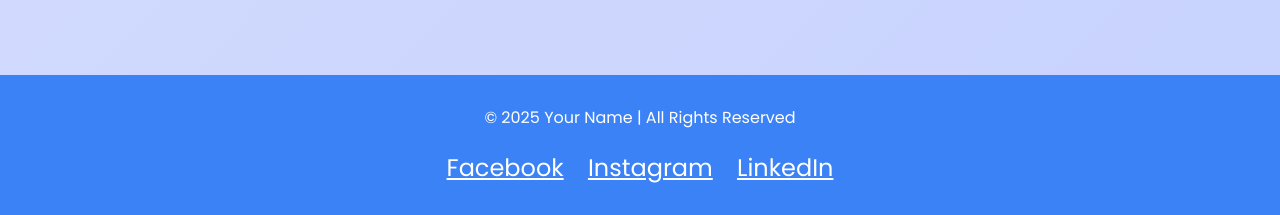
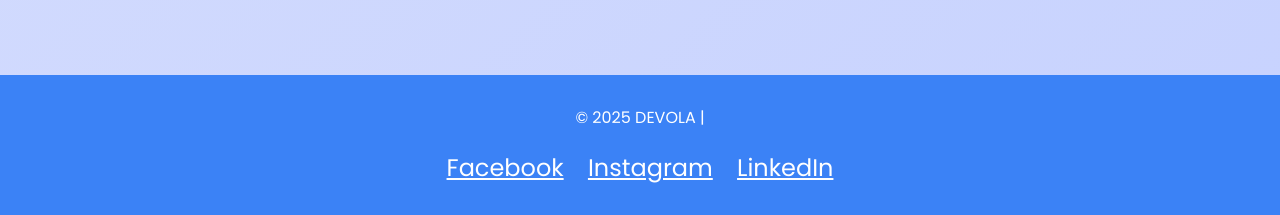
Before and after one commit to Devola-developer/Devola, a Django app: page / in a window 1280 px wide. Shown: the part 6170-6385 px from the top of the page. Run offline with Django 5.2, Linux system fonts and the light colour scheme; data that the repository does not hold is empty.

Commit message:
Փոփոխություններ ձեր աշխատանքում

```diff
--- a/myapp/templates/home.html
+++ b/myapp/templates/home.html
@@ -2,7 +2,15 @@
 <!DOCTYPE html>
 <html lang="en">
 <head>
-  <link rel="icon" href="/static/favicon.ico?v=2" type="image/x-icon">
+  <link rel="icon" type="image/png" sizes="32x32" href="/static/favicon-32x32.png">
+  <link rel="icon" type="image/png" sizes="16x16" href="/static/favicon-16x16.png">
+  <link rel="shortcut icon" href="/static/favicon.ico?v=2" type="image/x-icon">
+
+  <!-- Apple devices (iPhone, iPad) -->
+  <link rel="apple-touch-icon" sizes="180x180" href="/static/apple-touch-icon.png">
+
+  <!-- Android/Chrome manifest (optional, for PWA) -->
+  <link rel="manifest" href="/static/site.webmanifest">
   <meta charset="UTF-8" />
   <meta name="viewport" content="width=device-width, initial-scale=1.0"/>
   <title>Devola.com</title>
@@ -419,7 +427,7 @@
 </section>
 
 <footer>
-  © 2025 Your Name | All Rights Reserved
+  © 2025 DEVOLA |
   <div class="social-icons">
     <a href="https://facebook.com" target="_blank">Facebook</a>
     <a href="https://instagram.com" target="_blank">Instagram</a>
```
Also changed, not shown: myapp/templates/404.html (+10 -1 lines), myapp/templates/index.html (+11 -2 lines).
